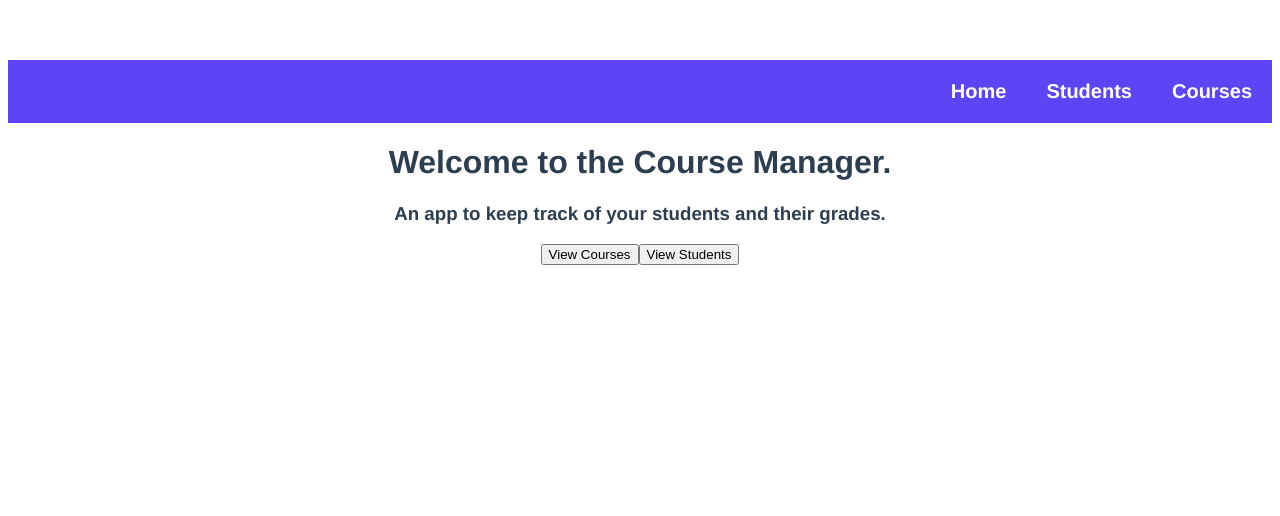
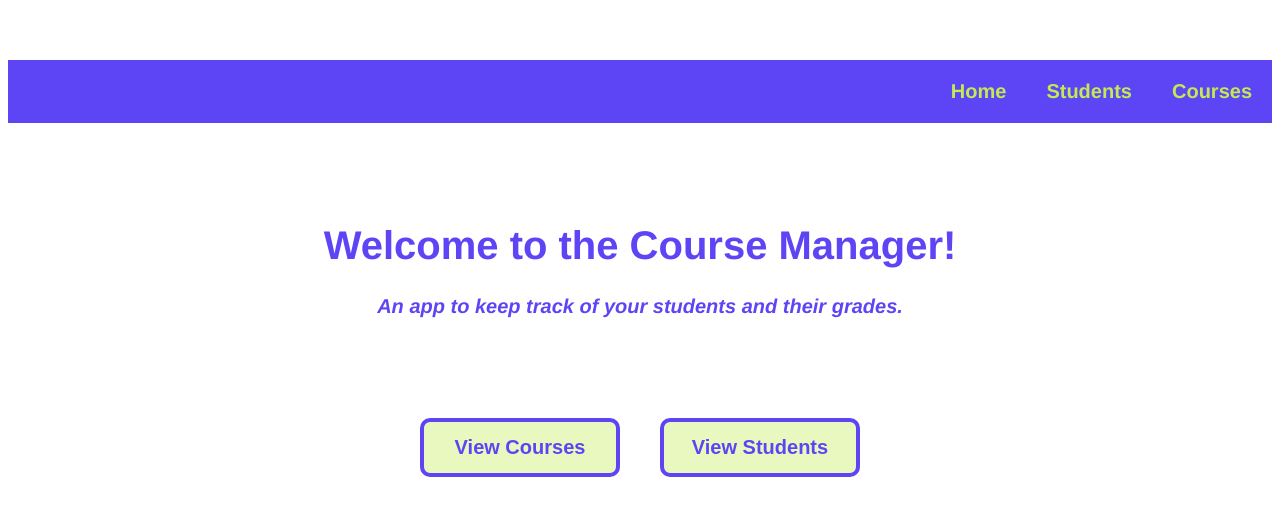
Before and after one commit to noahdvaughn/Course_Manager, a Vue app in the folder client/: page / in a window 1280 px wide. Shown: the top 516 px of the page. Built offline with nearby package versions, Linux system fonts and the light colour scheme.

Commit message:
Home Page css is done

```diff
--- a/client/src/components/NavBar.vue
+++ b/client/src/components/NavBar.vue
@@ -26,9 +26,10 @@ nav {
 
 nav a {
   margin: 1em;
-  color: #ffffff;
+  color: rgb(194, 235, 82);
   text-decoration: none;
   font-weight: 900;
+  cursor: pointer;
 }
 
 a {
--- a/client/src/pages/Home.vue
+++ b/client/src/pages/Home.vue
@@ -1,9 +1,11 @@
 <template>
   <div>
-    <h1>Welcome to the Course Manager.</h1>
-    <h3>An app to keep track of your students and their grades.</h3>
-    <button @click="$router.push('/courses')">View Courses</button>
-    <button @click="$router.push('/students')">View Students</button>
+    <h1>Welcome to the Course Manager!</h1>
+    <h2><i>An app to keep track of your students and their grades.</i></h2>
+    <div class="buttons">
+      <button @click="$router.push('/courses')">View Courses</button>
+      <button @click="$router.push('/students')">View Students</button>
+    </div>
   </div>
 </template>
 
@@ -12,3 +14,35 @@ export default {
   name: 'HomePage'
 }
 </script>
+<style>
+h1 {
+  color: #5d45f6;
+  margin-top: 100px;
+  font-size: 40px;
+}
+h2 {
+  color: #5d45f6;
+  margin: 100px;
+  font-size: 20px;
+  margin: 0 auto;
+}
+
+.buttons {
+  display: flex;
+  justify-content: center;
+  margin-top: 100px;
+  gap: 40px;
+}
+
+button {
+  background-color: rgba(194, 235, 82, 0.372);
+  color: #5d45f6;
+  font-weight: bold;
+  padding: 0.7em;
+  width: 200px;
+  font-size: 20px;
+  border: 4px solid #5d45f6;
+  border-radius: 10px;
+  cursor: pointer;
+}
+</style>
```
